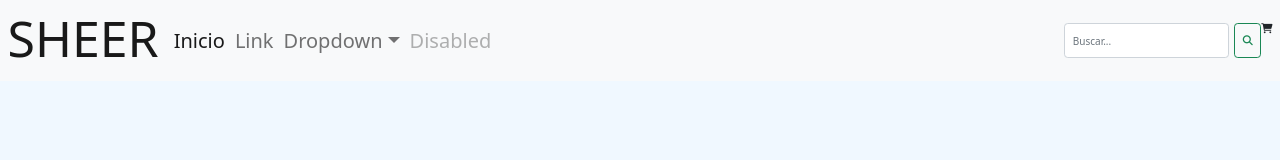
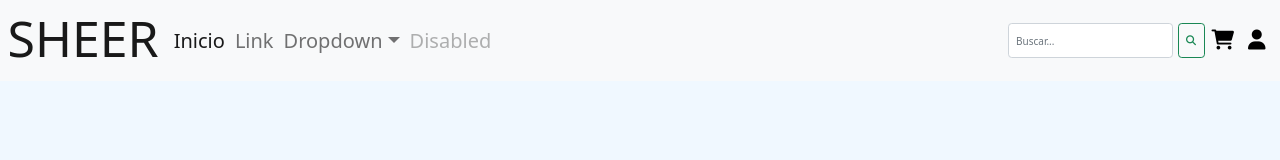
Before and after one commit to Ezefrp/SHEER-E-COMMERCE, a website: page index.html in a window 1280 px wide. Drawn offline with nearby package versions, Linux system fonts and the light colour scheme.

Commit message:
commit header icons

```diff
--- a/index.html
+++ b/index.html
@@ -53,7 +53,8 @@
                         <input class="form-control me-2" type="search" placeholder="Buscar..." aria-label="Search">
 
                         <button class="btn btn-outline-success" type="submit"><i class="fa-solid fa-magnifying-glass"></i></button>
-                        <i class="fa-solid fa-cart-shopping"></i>
+                        <a href="carrito__header"><i class="fa-solid fa-cart-shopping"></i></a>
+                        <a href="usuario__header"><i class="fa-solid fa-user"></i></a>
                     </form>
                 </div>
             </div>
@@ -61,6 +62,7 @@
 
     </header>
 
+
     <script src="https://cdn.jsdelivr.net/npm/@popperjs/core@2.11.6/dist/umd/popper.min.js" integrity="sha384-oBqDVmMz9ATKxIep9tiCxS/Z9fNfEXiDAYTujMAeBAsjFuCZSmKbSSUnQlmh/jp3" crossorigin="anonymous"></script>
     <script src="https://cdn.jsdelivr.net/npm/bootstrap@5.2.3/dist/js/bootstrap.min.js" integrity="sha384-cuYeSxntonz0PPNlHhBs68uyIAVpIIOZZ5JqeqvYYIcEL727kskC66kF92t6Xl2V" crossorigin="anonymous"></script>
 
--- a/scss/_globales.scss
+++ b/scss/_globales.scss
@@ -9,7 +9,7 @@ ul{
 }
 
 a:hover{
-    color: bisque;   /*HOVER*/
+    color: grey;   /*HOVER*/
 }
 
 img{
--- a/scss/_inicio.scss
+++ b/scss/_inicio.scss
@@ -13,5 +13,13 @@
 .form-control{
     height: 35px;
 }
+.d-flex a i{
+    margin-top: 7px;
+    margin-left: 7px;
+    margin-right: 7px;
+    font-size: 20px;
+
+}
+
 
 /*FIN HEADER BOOTSTRAP*/
```
Also changed, not shown: css/styles.css, 1 other file.
